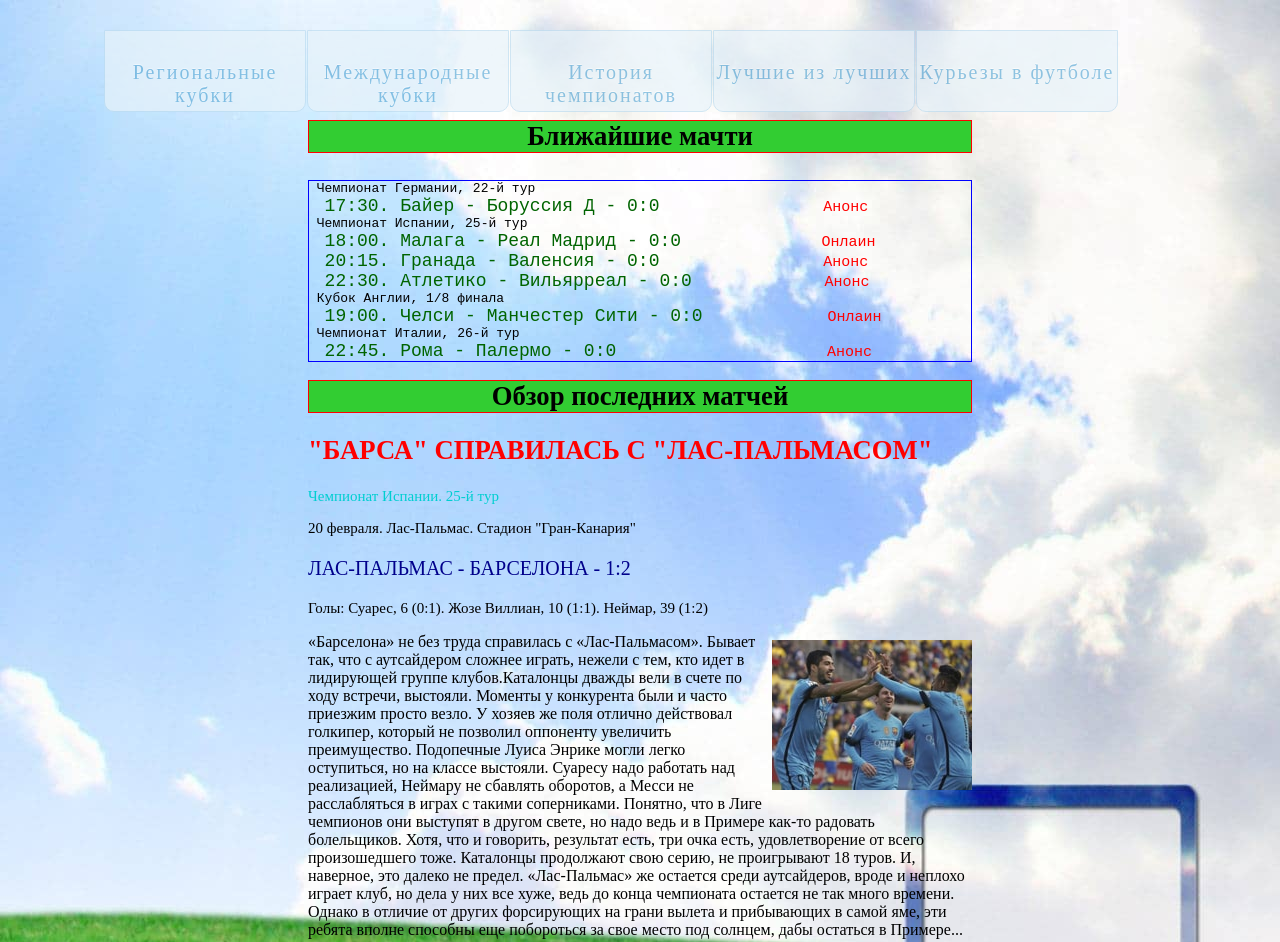
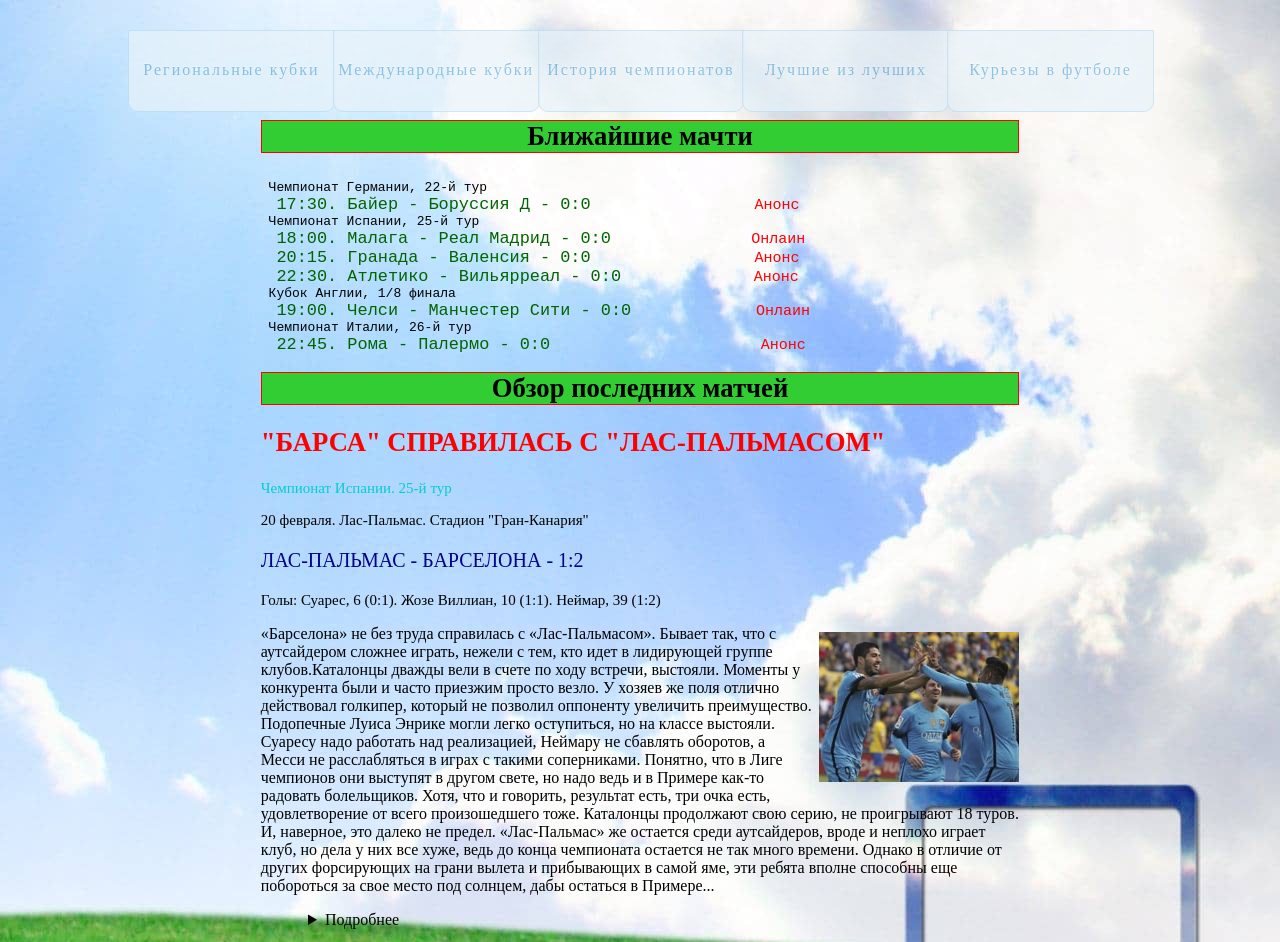
Before and after one commit to Gramazski/Veb, a plain HTML site: page index.html in a window 1280 px wide. Shown: the top 942 px of the page. Drawn offline with Linux system fonts and the light colour scheme.

Commit message:
initial commit

```diff
--- a/index.html
+++ b/index.html
@@ -2,39 +2,45 @@
 <html lang="en" xmlns="http://www.w3.org/1999/html">
 <head>
     <meta charset="UTF-8">
-    <meta name=viewport content="width=device-width, initial-scale=1">
     <style>
-        body {background-image: url("img/backf.jpg")}
-        h1 {font-size:20pt; background-color: limegreen; border: 1px solid red; margin-left: 300px; margin-right: 300px}
-        h3 {font-size:20pt; background-color: limegreen; border: 1px solid red; margin-left: 300px; margin-right: 300px; margin-top: 120px;}
-        h2 {color:red; margin-left: 300px; margin-right: 300px; font-size: 20pt}
-        pre {margin-left:300px; margin-right: 300px}
+        body {background-image: url("img/backf.jpg"); /*min-width: 700px*/}
+        h1 {font-size:20pt; background-color: limegreen; border: 1px solid red; /*margin-left: 300px; margin-right: 300px;*/ margin-left: 20%; margin-right: 20%;}
+        h3 {font-size:20pt; background-color: limegreen; border: 1px solid red; /*margin-left: 300px; margin-right: 300px;*/ margin-left: 20%; margin-right: 20%; margin-top: 120px;}
+        h2 {color:red; /*margin-left: 300px; margin-right: 300px;*/ margin-left: 20%; margin-right: 20%; font-size: 20pt}
+        pre {/*margin-left:300px; margin-right: 300px*/ margin-left: 20%; margin-right: 20%}
         div {border:1px solid blue}
-        p {margin-left: 300px; margin-right: 300px}
+        p {/*margin-left: 300px; margin-right: 300px*/ font-size: 100%; margin-left: 20%; margin-right: 20%}
         ul#navigation {
             position: fixed;
             margin: 0px;
             padding: 0px;
             top: 0px;
-            right: 155px;
+            right: 10%;
             list-style: none;
             z-index:999999;
-            width:1021px;
+            width: 80%;
+            /* width:1021px;
+           /*  max-width: 90%;
+             min-width: 30%;*/
         }
         ul#navigation li {
-            width: 203px;
+            /*width: 203px;*/
+            width: 20%;
             display:inline;
             float:left;
         }
         ul#navigation li a {
             display: block;
-            float:left;
+            /*float:left;*/
             margin-top: 30px;
-            width: 200px;
+            width: 100%;
+            /* width: 200px;
+            /* max-width: 100%;
+             min-width: 100%;*/
             height: 50px;
             background-color:#E7F2F9;
             background-repeat:no-repeat;
-            background-position:50% 10px;
+            background-position: 10px;
             border:1px solid #BDDCEF;
             text-decoration:none;
             text-align:center;
@@ -55,7 +61,7 @@
         }
         ul#navigation li a span{
             letter-spacing:2px;
-            font-size:20px;
+            font-size:100%;
             color:#60ACD8;
             text-shadow: 0 -1px 1px #fff;
         }
@@ -72,23 +78,23 @@
 </head>
 <body>
 <ul id="navigation">
-    <li class="regional"><a href=""><span>Региональные кубки</span></a></li>
+    <li class="regional"><a href="RegionalCups.html"><span>Региональные кубки</span></a></li>
     <li class="world"><a href=""><span>Международные кубки</span></a></li>
     <li class="history"><a href=""><span>История чемпионатов</span></a></li>
     <li class="best"><a href=""><span>Лучшие из лучших</span></a></li>
     <li class="fun"><a href=""><span>Курьезы в футболе</span></a></li>
 </ul>
 <h3 align="center">Ближайшие мачти</h3>
-<pre style="border: 1px solid blue"> Чемпионат Германии, 22-й тур
-  <span style="font-size: 18px; color: darkgreen">17:30. Байер - Боруссия Д - 0:0</span>                     <span style="font-size: 15px; color: red">Анонс</span>
+<pre > Чемпионат Германии, 22-й тур
+  <span style="font-size: 130%; color: darkgreen">17:30. Байер - Боруссия Д - 0:0</span>                     <span style="font-size: 15px; color: red">Анонс</span>
  Чемпионат Испании, 25-й тур
-  <span style="font-size: 18px; color: darkgreen">18:00. Малага - Реал Мадрид - 0:0</span>                  <span style="font-size: 15px; color: red">Онлаин</span>
-  <span style="font-size: 18px; color: darkgreen">20:15. Гранада - Валенсия - 0:0</span>                     <span style="font-size: 15px; color: red">Анонс</span>
-  <span style="font-size: 18px; color: darkgreen">22:30. Атлетико - Вильярреал - 0:0</span>                 <span style="font-size: 15px; color: red">Анонс</span>
+  <span style="font-size: 130%; color: darkgreen">18:00. Малага - Реал Мадрид - 0:0</span>                  <span style="font-size: 15px; color: red">Онлаин</span>
+  <span style="font-size: 130%; color: darkgreen">20:15. Гранада - Валенсия - 0:0</span>                     <span style="font-size: 15px; color: red">Анонс</span>
+  <span style="font-size: 130%; color: darkgreen">22:30. Атлетико - Вильярреал - 0:0</span>                 <span style="font-size: 15px; color: red">Анонс</span>
  Кубок Англии, 1/8 финала
-  <span style="font-size: 18px; color: darkgreen">19:00. Челси - Манчестер Сити - 0:0</span>                <span style="font-size: 15px; color: red">Онлаин</span>
+  <span style="font-size: 130%; color: darkgreen">19:00. Челси - Манчестер Сити - 0:0</span>                <span style="font-size: 15px; color: red">Онлаин</span>
  Чемпионат Италии, 26-й тур
-  <span style="font-size: 18px; color: darkgreen">22:45. Рома - Палермо - 0:0</span>                           <span style="font-size: 15px; color: red">Анонс</span></pre>
+  <span style="font-size: 130%; color: darkgreen">22:45. Рома - Палермо - 0:0</span>                           <span style="font-size: 15px; color: red">Анонс</span></pre>
 <h1 align="center">Обзор последних матчей</h1>
 <h2>"БАРСА" СПРАВИЛАСЬ С "ЛАС-ПАЛЬМАСОМ"</h2>
 <p style="font-size: 15px; color: darkturquoise">Чемпионат Испании. 25-й тур</p>
```
